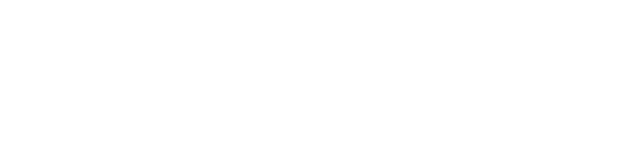
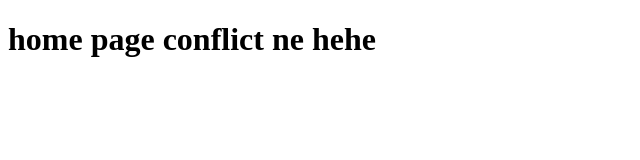
Before and after one commit to DucAnhBoDoi/Test-Do-An, a plain HTML site: page index.html in a window 1280 px wide. Shown: the whole page, without its empty margins (0-640 px from the left). Drawn offline with Linux system fonts and the light colour scheme.

Commit message:
heheheheh

```diff
--- a/index.html
+++ b/index.html
@@ -7,6 +7,6 @@
     <link rel="stylesheet" href="./assets/css/style.css">
 </head>
 <body>
-
+    <h1>home page conflict ne hehe</h1>
 </body>
 </html>
```
